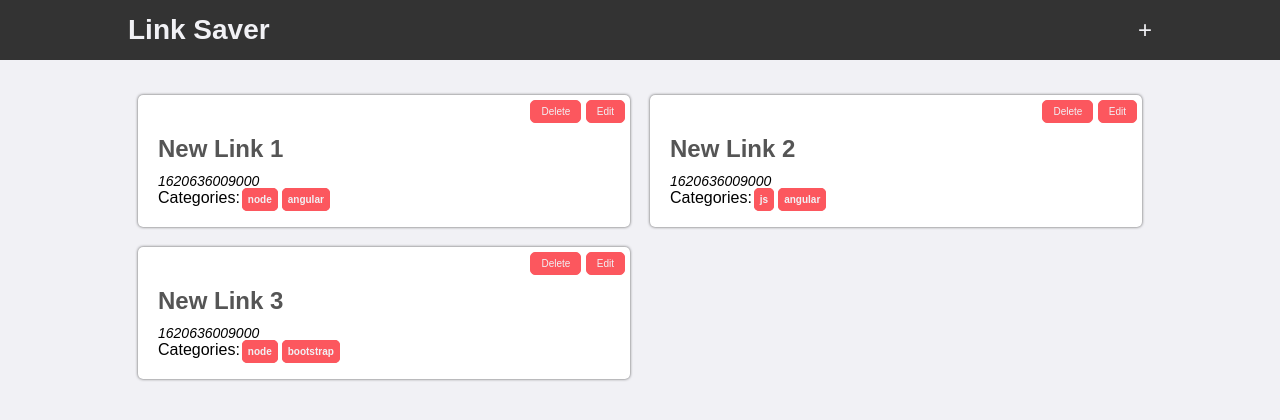
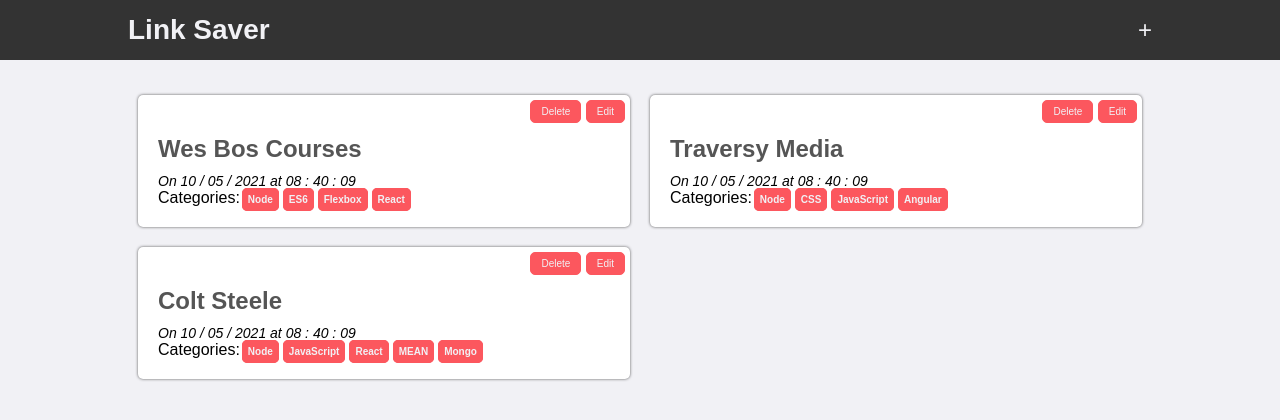
Before and after one commit to devrakeshvsv/link_saver, a plain HTML site: page index.html in a window 1280 px wide. Drawn offline with Linux system fonts and the light colour scheme.

Commit message:
Application Cleanup

```diff
--- a/app.js
+++ b/app.js
@@ -12,19 +12,22 @@
 let linkCategories = [];
 let links = [
 	{
-		title: "New Link 1",
-		url: "url.com1",
-		categories: ["node", "angular"],
+		title: "Wes Bos Courses",
+		url: "http://wesbos.com/courses/",
+		categories: ["Node", "ES6", "Flexbox", "React"],
+		date: new Date(),
 	},
 	{
-		title: "New Link 2",
-		url: "url.com2",
-		categories: ["js", "angular"],
+		title: "Traversy Media",
+		url: "https://www.youtube.com/user/TechGuyWeb",
+		categories: ["Node", "CSS", "JavaScript", "Angular"],
+		date: new Date(),
 	},
 	{
-		title: "New Link 3",
-		url: "url.com3",
-		categories: ["node", "bootstrap"],
+		title: "Colt Steele",
+		url: "http://www.udemy.com/user/coltsteele/",
+		categories: ["Node", "JavaScript", "React", "MEAN", "Mongo"],
+		date: new Date(),
 	},
 ];
 
@@ -89,6 +92,7 @@
 		title,
 		url,
 		categories,
+		date: new Date(),
 	};
 
 	if (editIndex === -1) {
@@ -124,7 +128,7 @@
           <a href="${link.url}">
             <h1 class="header">${link.title}</h1>
           </a>
-          <p class="link-date">${Date.now()}</p>
+          <p class="link-date">${formatDate(link.date)}</p>
           <div class="categories">
             Categories:`;
 		for (let category of link.categories) {
@@ -156,3 +160,7 @@
 
 	showFormPanel();
 }
+
+function formatDate(date) {
+	return `On ${("0" + date.getDate()).slice(-2)} / ${("0" + (date.getMonth() + 1)).slice(-2)} / ${date.getFullYear()}  at ${("0" + date.getHours()).slice(-2)} : ${("0" + date.getMinutes()).slice(-2)} : ${("0" + date.getSeconds()).slice(-2)}`;
+}
--- a/index.html
+++ b/index.html
@@ -28,23 +28,7 @@
 					</form>
 				</div>
 			</div>
-			<div id="linksList">
-				<div class="link panel">
-					<div class="link-options">
-						<button class="btn-sm">Delete</button>
-						<button class="btn-sm">Edit</button>
-					</div>
-					<a href="www.jamesqquick.com">
-						<h1 class="header">Link Title</h1>
-					</a>
-					<p class="link-date">12/25/2017</p>
-					<div class="categories">
-						Categories:
-						<span class="category">Web Development</span>
-						<span class="category">JavaScript</span>
-					</div>
-				</div>
-			</div>
+			<div id="linksList"></div>
 		</div>
 		<script src="./app.js"></script>
 	</body>
```
